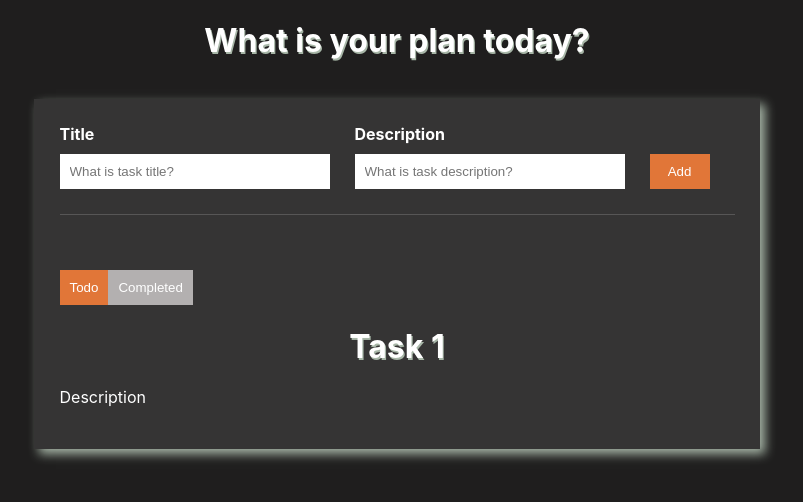
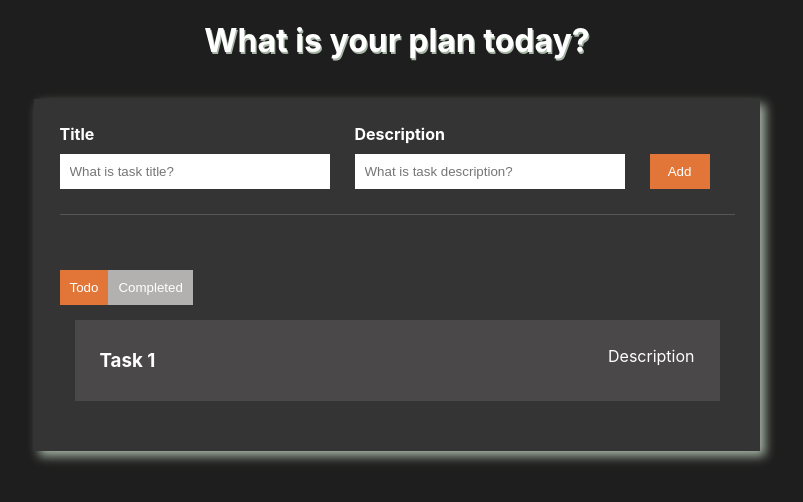
Before and after one commit to Aman07122002/Internship_Project, a React (Create React App) app in the folder to-do-app/: page / in a window 1280 px wide. Shown: the top 502 px of the page, without its empty margins (243-1046 px from the left). Built offline with nearby package versions, Linux system fonts and the light colour scheme.

Commit message:
Editting the todo list

```diff
--- a/to-do-app/package.json
+++ b/to-do-app/package.json
@@ -8,7 +8,7 @@
     "@testing-library/user-event": "^13.5.0",
     "react": "^18.2.0",
     "react-dom": "^18.2.0",
-    "react-scripts": "5.0.1",
+    "react-scripts": "^5.0.1",
     "web-vitals": "^2.1.4"
   },
   "scripts": {
--- a/to-do-app/src/App.css
+++ b/to-do-app/src/App.css
@@ -83,3 +83,19 @@ h1{
 .active{
   background-color: rgb(225, 118, 56);
 }
+
+.todo-list{
+  display: flex;
+  flex-direction: column;
+  padding: 15px;
+}
+
+.todo-list-item{
+  background-color:  rgb(74, 72, 72);
+  display: flex;
+  justify-content: space-between;
+  padding: 25px;
+  padding-bottom: 10px;
+  padding-top: 10px;
+  margin-bottom: 10px;
+}
--- a/to-do-app/src/App.js
+++ b/to-do-app/src/App.js
@@ -28,7 +28,7 @@ function App() {
 
         <div className="todo-list">
           <div className="todo-list-item">
-            <h1>Task 1</h1>
+            <h3>Task 1</h3>
             <p>Description</p>
           </div>
         </div>
```
Also changed, not shown: 1 other file (tests, documents, lock files or other folders).
